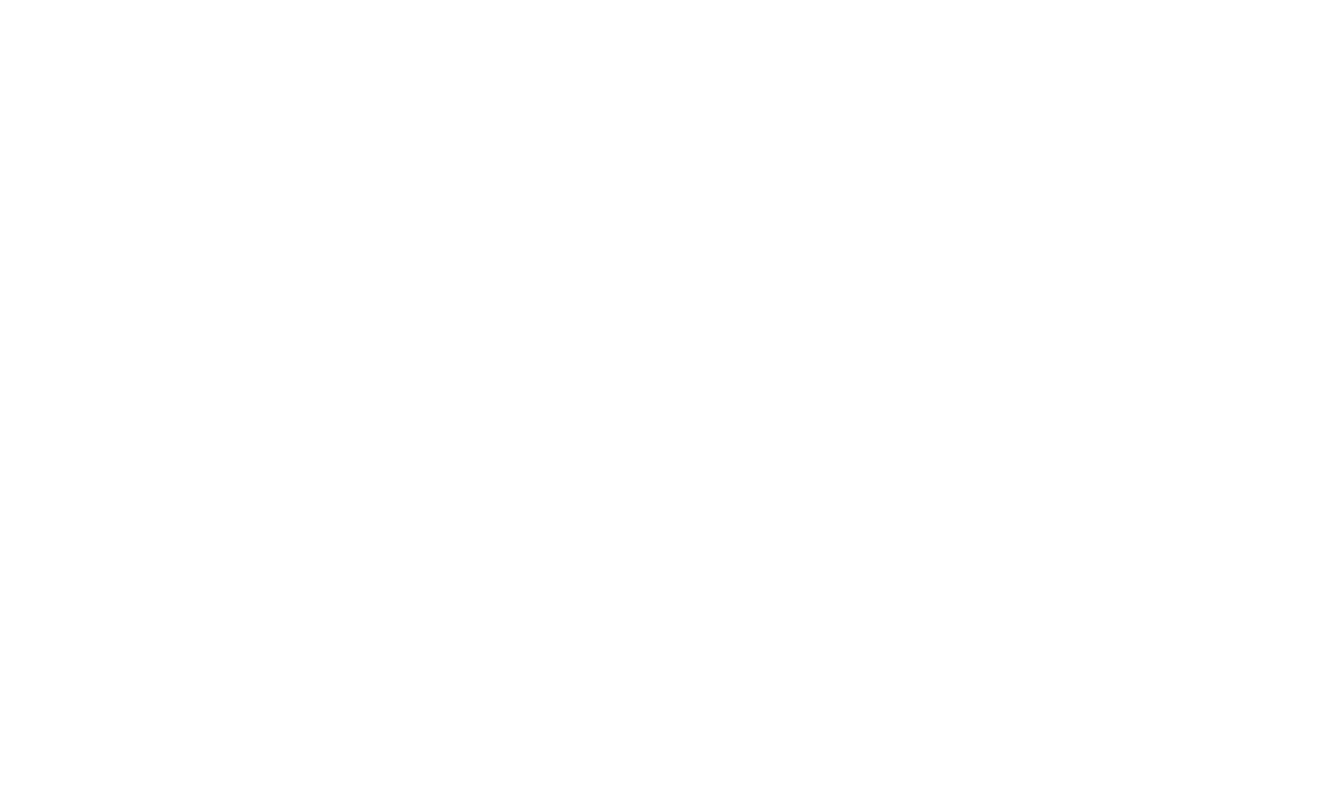
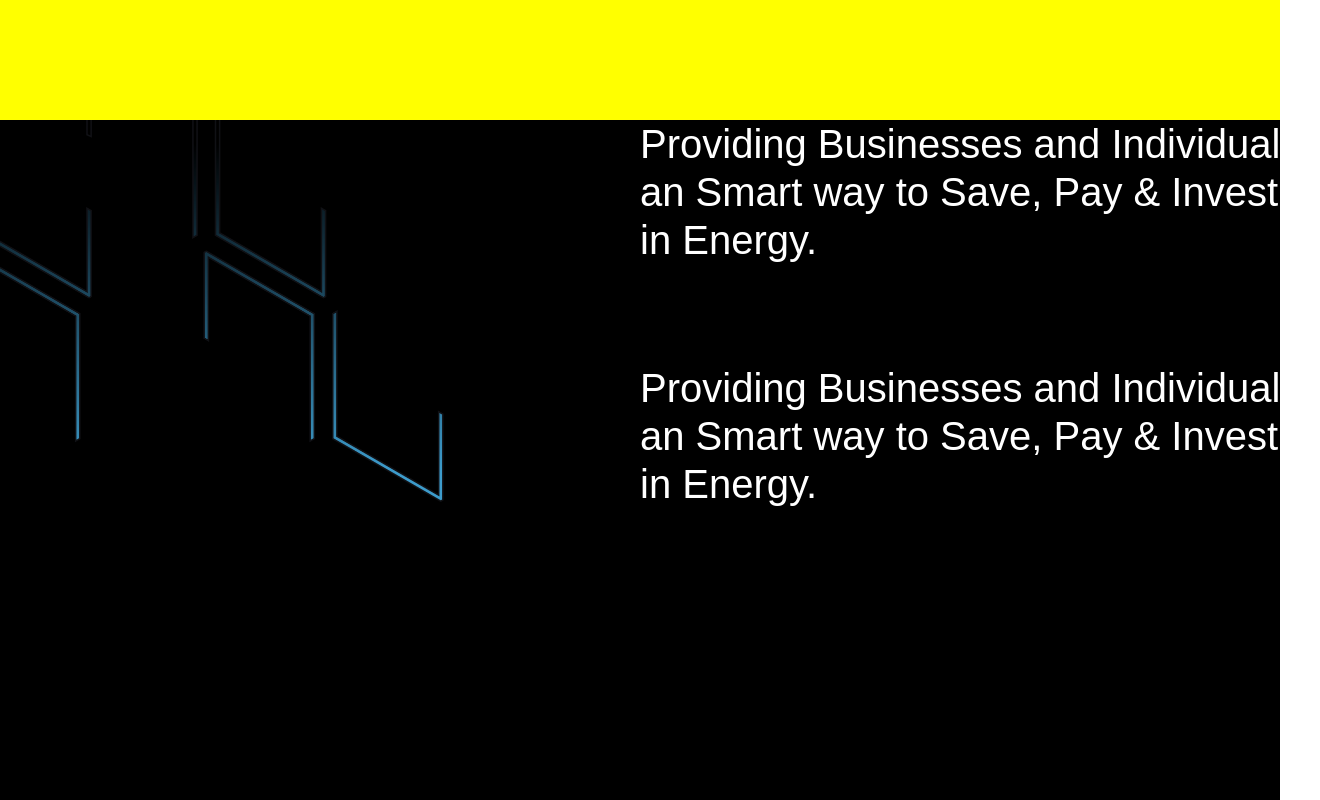
Before and after one commit to PavelBichukov/JSLab, a React (Vite) app: page / in a window 1280 px wide. Shown: the part 880-1680 px from the top of the page, 1320 px wide, since content can reach past the window. Before the commit the page ends 800 px from the top, so only its background shows below. Built offline with nearby package versions, Linux system fonts and the light colour scheme.

Commit message:
INT-25/FEAT: add banner

```diff
--- /dev/null
+++ b/src/layout/Banner/Banner.module.scss
@@ -0,0 +1,30 @@
+.mainBanner{
+  background-image: url("../../assets/images/pattern.png");
+  max-width: 1920px;
+  height: 800px;
+}
+.pattern{
+  width: 680px;
+  height: 144px;
+  font-family: Metropolis, sans-serif;
+  font-size: 40px;
+  font-weight: 400;
+  line-height: 48px;
+  letter-spacing: 0;
+  text-align: left;
+  color: #FFFFFF;
+  margin-left: 640px;
+}
+.pattern2{
+  width: 680px;
+  height: 144px;
+  font-family: Metropolis, sans-serif;
+  font-size: 40px;
+  font-weight: 400;
+  line-height: 48px;
+  letter-spacing: 0;
+  text-align: left;
+  color: #FFFFFF;
+  margin-left: 640px;
+  margin-top: 100px;
+}
--- /dev/null
+++ b/src/layout/Banner/Banner.tsx
@@ -0,0 +1,21 @@
+import styles from './Banner.module.scss'
+
+const Banner = () => {
+  return (
+    <div className={styles.mainBanner}>
+      <div>
+        <p className={styles.pattern}>
+          Providing Businesses and Individuals an Smart way to Save, Pay &
+          Invest in Energy.
+        </p>
+      </div>
+      <div>
+        <p className={styles.pattern2}>
+          Providing Businesses and Individuals an Smart way to Save, Pay &
+          Invest in Energy.
+        </p>
+      </div>
+    </div>
+  )
+}
+export default Banner
--- a/src/pages/Landing/Landing.tsx
+++ b/src/pages/Landing/Landing.tsx
@@ -1,4 +1,5 @@
 import Header from 'src/layout/Header/Header'
+import Banner from 'src/layout/Banner/Banner'
 
 const Landing = () => {
   return (
@@ -6,6 +7,13 @@ const Landing = () => {
       <div>
         <Header />
       </div>
+
+      <div
+        style={{ width: '100%', height: '1000px', backgroundColor: 'yellow' }}
+      ></div>
+      <div style={{}}>
+        <Banner />
+      </div>
     </div>
   )
 }
--- a/vite.config.ts
+++ b/vite.config.ts
@@ -2,13 +2,12 @@ import { defineConfig } from 'vite'
 import react from '@vitejs/plugin-react'
 import svgr from 'vite-plugin-svgr'
 
-// https://vitejs.dev/config/
 export default defineConfig({
   plugins: [react(), svgr()],
   resolve: {
-    alias : {
-      src : '/src',
-      components : '/src/components'
-    }
-  }
+    alias: {
+      src: '/src',
+      components: '/src/components',
+    },
+  },
 })
```
Also changed, not shown: src/assets/images/pattern.png (added).
